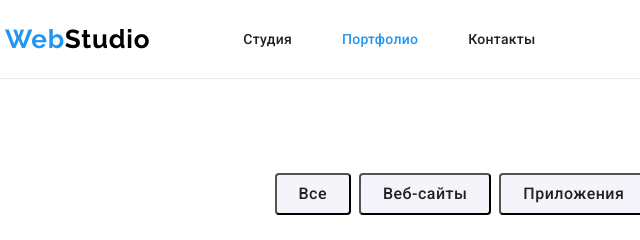
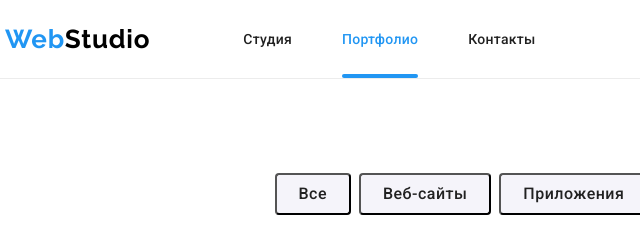
Before and after one commit to lxxxdbxxxl/goit-markup-hw-05, a plain HTML site: page portfolio.html in a window 1280 px wide. Shown: the top 240 px of the page, 50-690 px from the left. Drawn offline with nearby package versions, Linux system fonts and the light colour scheme.

Commit message:
update header

```diff
--- a/css/styles.css
+++ b/css/styles.css
@@ -137,6 +137,7 @@ h6 {
   display: block;
   padding-top: 32px;
   padding-bottom: 30px;
+  position: relative;
 
   font-weight: 500;
   font-size: 14px;
@@ -152,8 +153,20 @@ h6 {
   color: var(--accent);
 }
 
-.site-link.current {
+.current {
   color: var(--accent);
+}
+
+.current::after {
+  position: absolute;
+  bottom: 0;
+  left: 0;
+  content: '';
+
+  min-width: 100%;
+  height: 4px;
+  background-color: var(--accent);
+  border-radius: 2px;
 }
 
 .header-contact {
```
